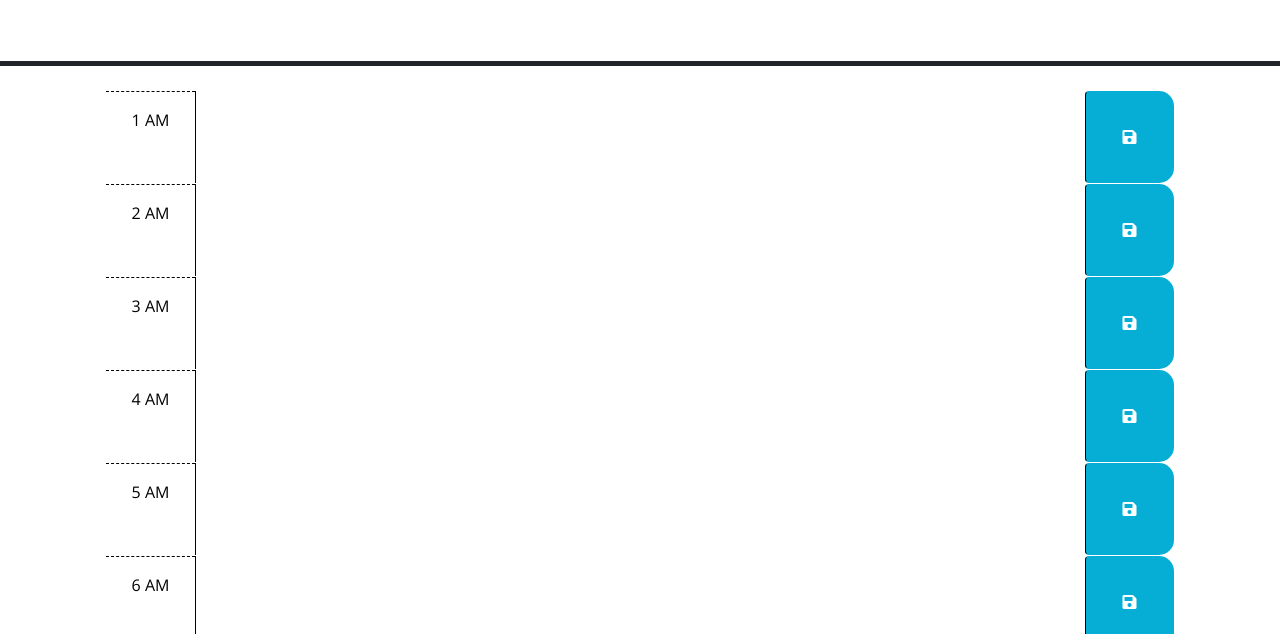
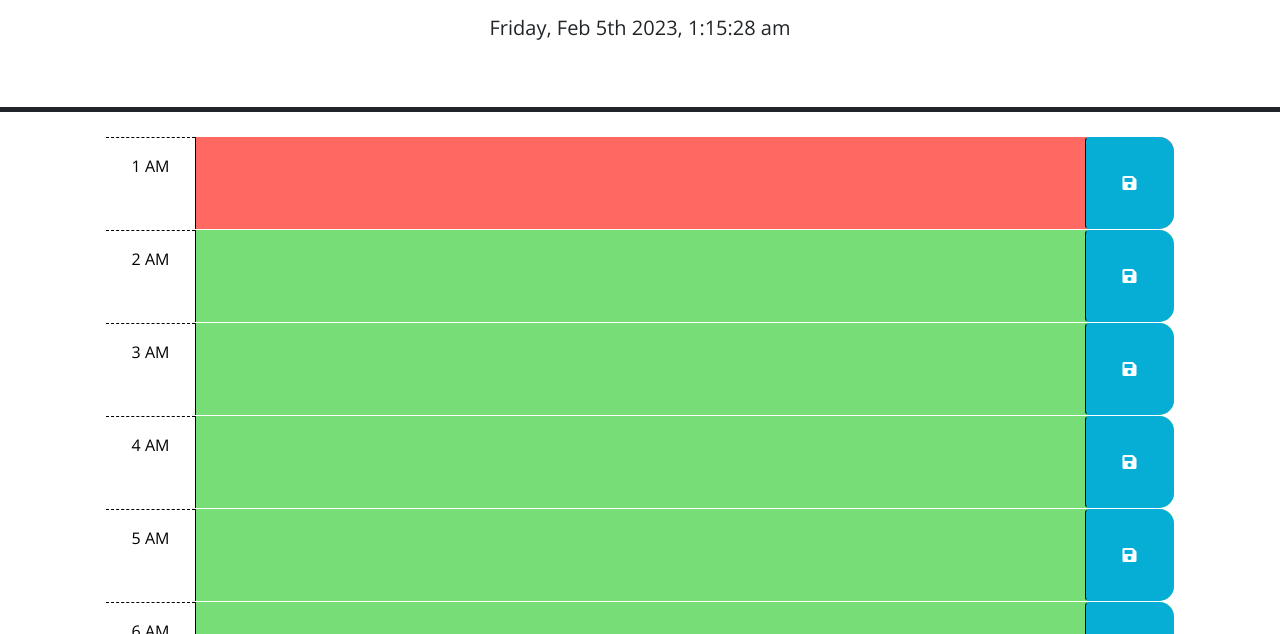
Before and after one commit to jameshortonthird/Workday-Scheduler, a plain HTML site: page index.html in a window 1280 px wide. Shown: the part 166-800 px from the top of the page. Drawn offline with nearby package versions, Linux system fonts and the light colour scheme.

Commit message:
added jquery to file to display hourblocks correctly and save tasks for hour to local storage for user also imported moment js

```diff
--- a/index.html
+++ b/index.html
@@ -235,6 +235,8 @@
       </div>
 
     <script src="https://code.jquery.com/jquery-3.4.1.min.js"></script>
+    <!-- imported moment.js -->
+    <script src="https://cdnjs.cloudflare.com/ajax/libs/moment.js/2.24.0/moment.min.js"></script>
     <script
       src="https://cdn.jsdelivr.net/npm/dayjs@1.11.3/dayjs.min.js"
       integrity="sha256-iu/zLUB+QgISXBLCW/mcDi/rnf4m4uEDO0wauy76x7U="
--- a/script.js
+++ b/script.js
@@ -1,23 +1,70 @@
-// Wrap all code that interacts with the DOM in a call to jQuery to ensure that
-// the code isn't run until the browser has finished rendering all the elements
-// in the html.
-$(function () {
-  // TODO: Add a listener for click events on the save button. This code should
-  // use the id in the containing time-block as a key to save the user input in
-  // local storage. HINT: What does `this` reference in the click listener
-  // function? How can DOM traversal be used to get the "hour-x" id of the
-  // time-block containing the button that was clicked? How might the id be
-  // useful when saving the description in local storage?
-  //
-  // TODO: Add code to apply the past, present, or future class to each time
-  // block by comparing the id to the current hour. HINTS: How can the id
-  // attribute of each time-block be used to conditionally add or remove the
-  // past, present, and future classes? How can Day.js be used to get the
-  // current hour in 24-hour time?
-  //
-  // TODO: Add code to get any user input that was saved in localStorage and set
-  // the values of the corresponding textarea elements. HINT: How can the id
-  // attribute of each time-block be used to do this?
-  //
-  // TODO: Add code to display the current date in the header of the page.
-});
+// Set the current date via moment JS in the header
+var today = moment().format('dddd, MMM do YYYY, h:mm:ss a');
+$("#currentDay").html(today);
+// Wrapped all code that interacts witht he Dom in a call to jQ
+$(document).ready(function (){
+  $(".saveBtn").on("click", function (){
+
+    const textTyped = $(this).siblings(".description").val();
+    const time = $(this).parent().attr("id");
+
+    localStorage.setItem(time, textTyped);
+  })
+  // A function to display time blocks in the correct color based on time of day
+  function pastPresentFuture() {
+
+    const exactTime = moment().hour();
+
+    console.log(exactTime)
+
+    $(".time-block").each(function (){
+      const hourBlocks = parseInt($(this).attr("id").split("hour-")[1]);
+
+      console.log(hourBlocks)
+
+      if (hourBlocks < exactTime) {
+        $(this).removeClass("future");
+        $(this).removeClass("present");
+        $(this).addClass("past");
+      }
+      else if (hourBlocks === exactTime) {
+        $(this).removeClass("past");
+        $(this).removeClass("future");
+        $(this).addClass("present");
+      }
+      else {
+        $(this).removeClass("present");
+        $(this).removeClass("past");
+        $(this).addClass("future");
+      }
+    })
+  }
+
+  $("#hour-1 .description").val(localStorage.getItem("hour-1"));
+  $("#hour-2 .description").val(localStorage.getItem("hour-2"));
+  $("#hour-3 .description").val(localStorage.getItem("hour-3"));
+  $("#hour-4 .description").val(localStorage.getItem("hour-4"));
+  $("#hour-5 .description").val(localStorage.getItem("hour-5"));
+  $("#hour-6 .description").val(localStorage.getItem("hour-6"));
+  $("#hour-7 .description").val(localStorage.getItem("hour-7"));
+  $("#hour-8 .description").val(localStorage.getItem("hour-8"));
+  $("#hour-9 .description").val(localStorage.getItem("hour-9"));
+  $("#hour-10 .description").val(localStorage.getItem("hour-10"));
+  $("#hour-11 .description").val(localStorage.getItem("hour-11"));
+  $("#hour-12 .description").val(localStorage.getItem("hour-12"));
+  $("#hour-13 .description").val(localStorage.getItem("hour-13"));
+  $("#hour-14 .description").val(localStorage.getItem("hour-14"));
+  $("#hour-15 .description").val(localStorage.getItem("hour-15"));
+  $("#hour-16 .description").val(localStorage.getItem("hour-16"));
+  $("#hour-17 .description").val(localStorage.getItem("hour-17"));
+  $("#hour-18 .description").val(localStorage.getItem("hour-18"));
+  $("#hour-19 .description").val(localStorage.getItem("hour-19"));
+  $("#hour-20 .description").val(localStorage.getItem("hour-20"));
+  $("#hour-21 .description").val(localStorage.getItem("hour-21"));
+  $("#hour-22 .description").val(localStorage.getItem("hour-22"));
+  $("#hour-23 .description").val(localStorage.getItem("hour-23"));
+  $("#hour-24 .description").val(localStorage.getItem("hour-24"));
+
+  pastPresentFuture();
+
+})
```
